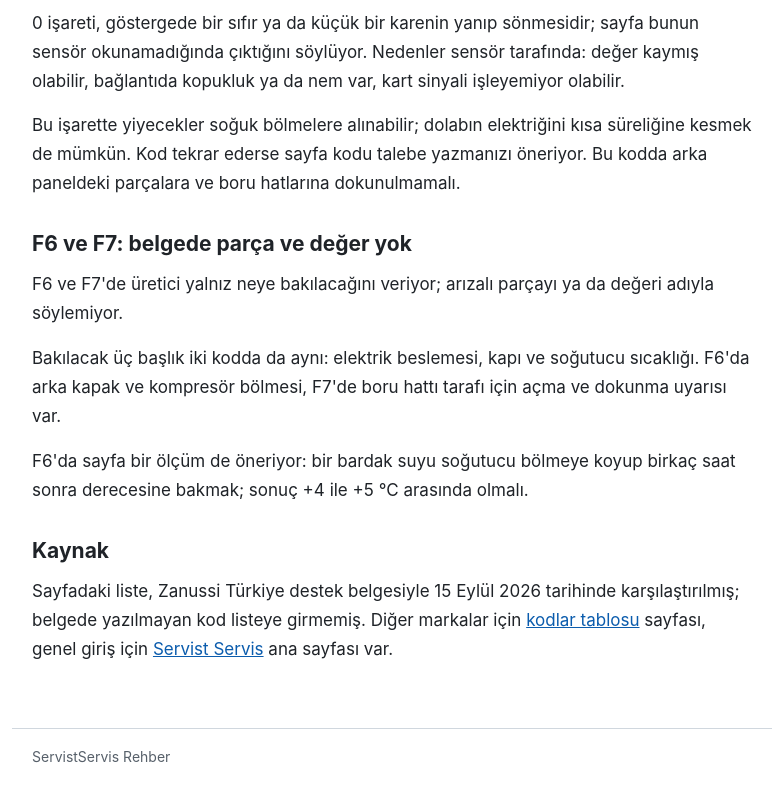
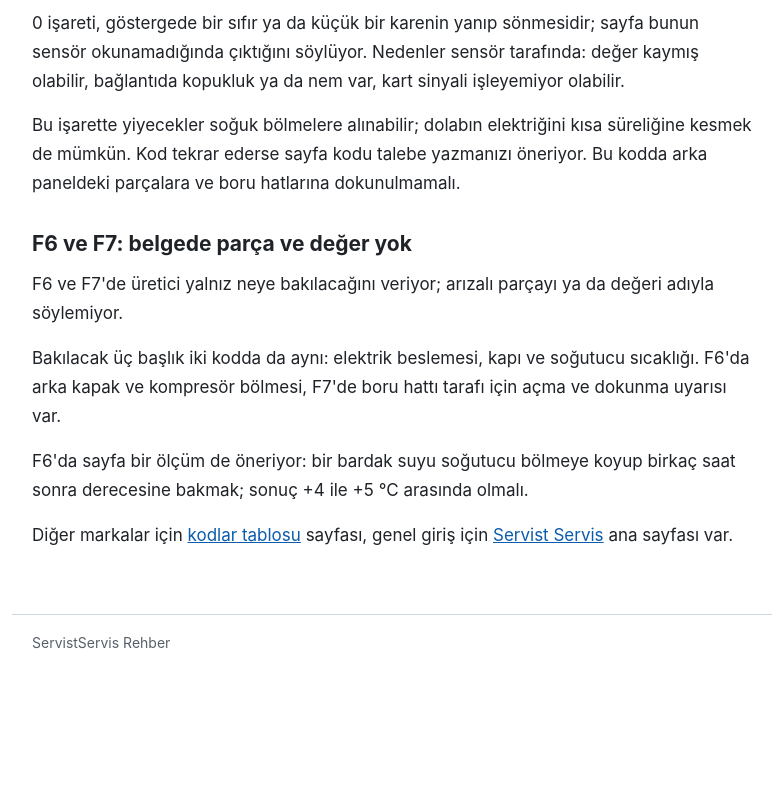
Before and after one commit to hexarch/servistservis-rehber, a plain HTML site: page index.html in a window 1280 px wide. Shown: the part 1067-1867 px from the top of the page, without its empty margins (248-1030 px from the left). After the commit the page ends 1753 px from the top, so only its background shows below. Drawn offline with Linux system fonts and the light colour scheme.

Commit message:
Drop source/date line
Co-Authored-By: Claude Haiku 5.5 <noreply@anthropic.com>

```diff
--- a/index.html
+++ b/index.html
@@ -38,8 +38,7 @@ footer{max-width:720px;margin:0 auto;padding:16px 20px 32px;border-top:1px solid
 <p>Bakılacak üç başlık iki kodda da aynı: elektrik beslemesi, kapı ve soğutucu sıcaklığı. F6'da arka kapak ve kompresör bölmesi, F7'de boru hattı tarafı için açma ve dokunma uyarısı var.</p>
 <p>F6'da sayfa bir ölçüm de öneriyor: bir bardak suyu soğutucu bölmeye koyup birkaç saat sonra derecesine bakmak; sonuç +4 ile +5 °C arasında olmalı.</p>
 
-<h2>Kaynak</h2>
-<p>Sayfadaki liste, Zanussi Türkiye destek belgesiyle 15 Eylül 2026 tarihinde karşılaştırılmış; belgede yazılmayan kod listeye girmemiş. Diğer markalar için <a href="https://www.servistservis.com/kodlar-tablosu/">kodlar tablosu</a> sayfası, genel giriş için <a href="https://www.servistservis.com/">Servist Servis</a> ana sayfası var.</p>
+<p>Diğer markalar için <a href="https://www.servistservis.com/kodlar-tablosu/">kodlar tablosu</a> sayfası, genel giriş için <a href="https://www.servistservis.com/">Servist Servis</a> ana sayfası var.</p>
 </main>
 <footer>ServistServis Rehber</footer>
 </body>
```
